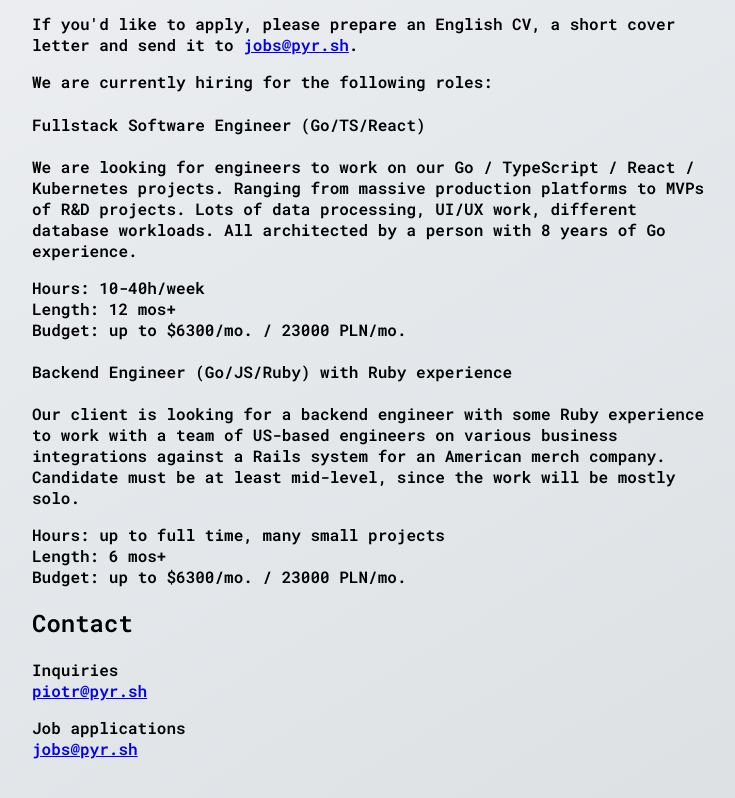
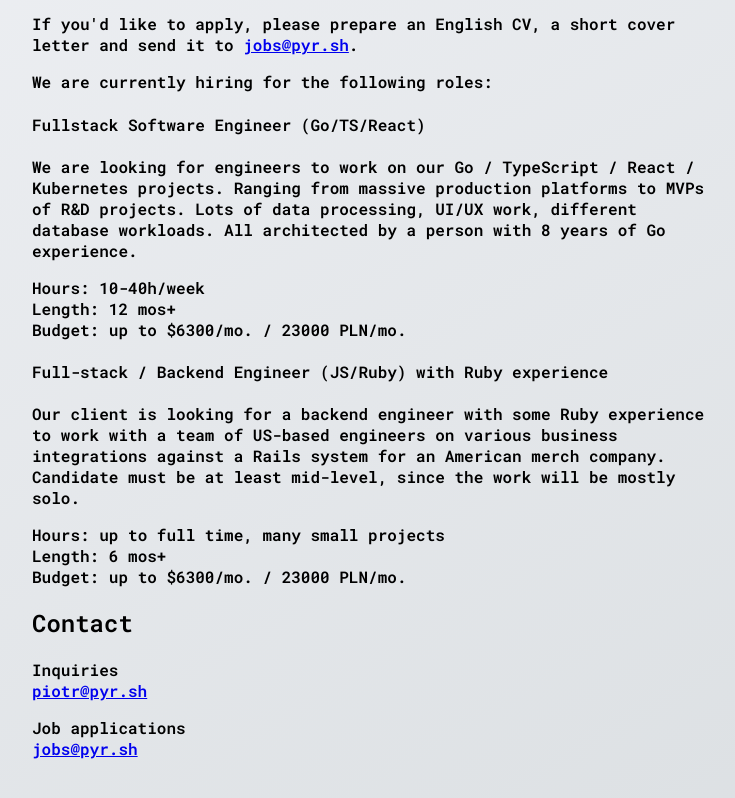
Before and after one commit to pyr-sh/pyr-sh, a plain HTML site: page index.html in a window 1280 px wide. Shown: the part 807-1605 px from the top of the page, without its empty margins (263-998 px from the left). Drawn offline with Linux system fonts and the light colour scheme.

Commit message:
Update index.html

```diff
--- a/index.html
+++ b/index.html
@@ -134,7 +134,7 @@ h1 {
           </p>
         </div>
         <div class="job">
-          <h4>Backend Engineer (Go/JS/Ruby) with Ruby experience</h4>
+          <h4>Full-stack / Backend Engineer (JS/Ruby) with Ruby experience</h4>
           <p>
             Our client is looking for a backend engineer with some Ruby experience to work with a team of
             US-based engineers on various business integrations against a Rails system for an American merch
```
